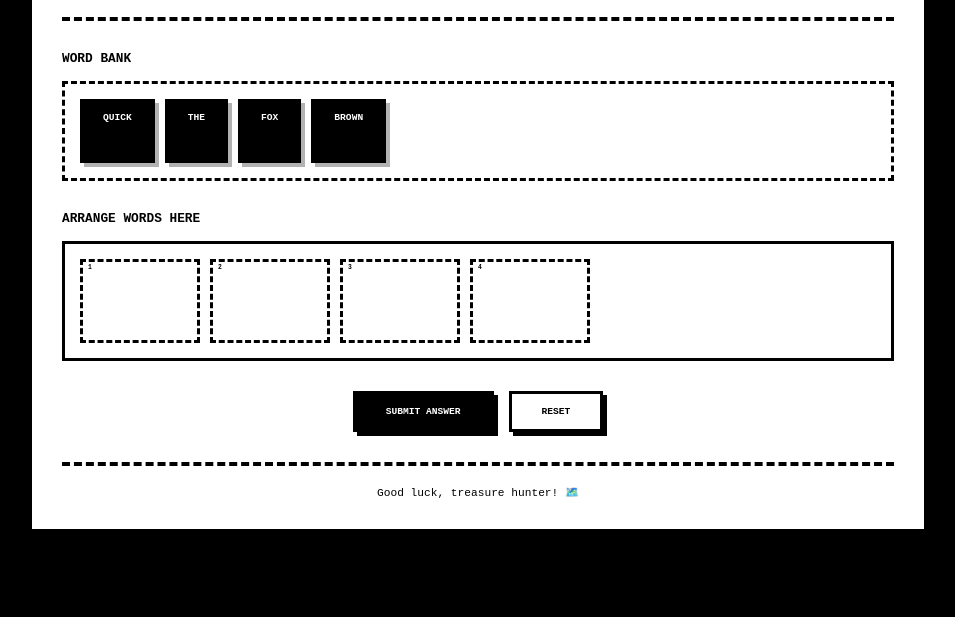
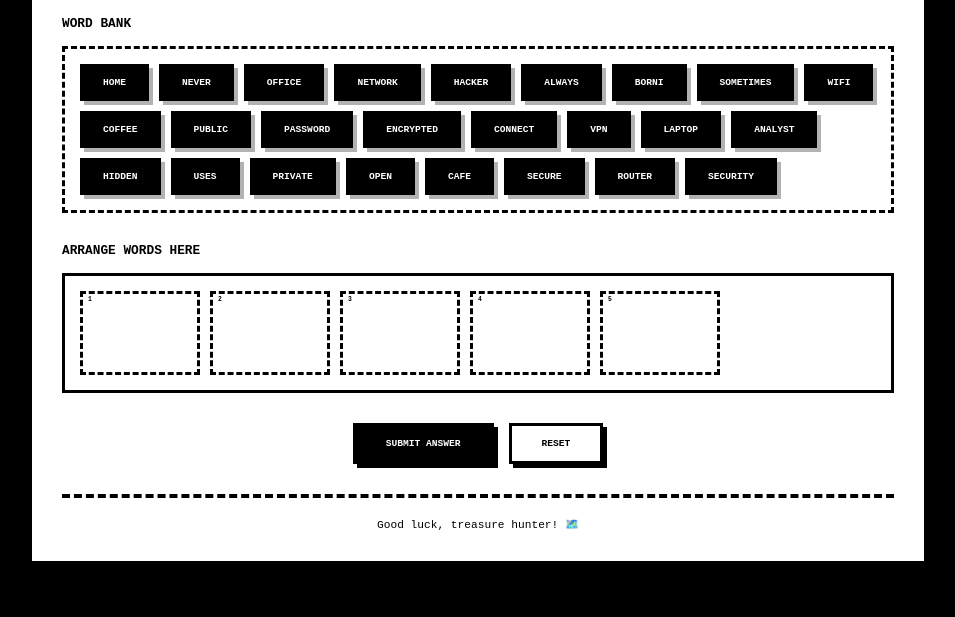
Before and after one commit to helazouch/Treasure-Hack, a website: page index.html in a window 1280 px wide. Shown: the part 183-800 px from the top of the page, without its empty margins (162-1117 px from the left). Drawn offline with Linux system fonts and the light colour scheme.

Commit message:
final commit

```diff
--- a/app.js
+++ b/app.js
@@ -1,4 +1,3 @@
-// Main application logic
 class TreasureHuntGame {
     constructor() {
         this.wordBank = document.getElementById('wordBank');
@@ -15,23 +14,18 @@ class TreasureHuntGame {
     }
 
     async init() {
-        // Shuffle words for randomness
         const shuffledWords = this.shuffleArray([...CONFIG.words]);
 
-        // Create word elements
         shuffledWords.forEach((word, index) => {
             this.createWordElement(word, index);
         });
 
-        // Create drop slots
-        for (let i = 0; i < CONFIG.words.length; i++) {
+        for (let i = 0; i < CONFIG.answerLength; i++) {
             this.createDropSlot(i);
         }
 
-        // Make word bank accept drops
         this.setupWordBankDropZone();
 
-        // Add event listeners
         this.submitBtn.addEventListener('click', () => this.checkAnswer());
         this.resetBtn.addEventListener('click', () => this.reset());
         this.closeModalBtn.addEventListener('click', () => this.closeModal());
@@ -45,7 +39,6 @@ class TreasureHuntGame {
         wordEl.dataset.word = word;
         wordEl.dataset.id = `word-${index}`;
 
-        // Drag events
         wordEl.addEventListener('dragstart', (e) => this.handleDragStart(e));
         wordEl.addEventListener('dragend', (e) => this.handleDragEnd(e));
 
@@ -58,7 +51,6 @@ class TreasureHuntGame {
         slot.dataset.position = position + 1;
         slot.dataset.slotIndex = position;
 
-        // Drop events
         slot.addEventListener('dragover', (e) => this.handleDragOver(e));
         slot.addEventListener('dragleave', (e) => this.handleDragLeave(e));
         slot.addEventListener('drop', (e) => this.handleDrop(e));
@@ -104,19 +96,15 @@ class TreasureHuntGame {
         const slot = e.currentTarget;
         slot.classList.remove('drag-over');
 
-        // Check if slot is empty
         if (!slot.querySelector('.word') && this.draggedElement) {
-            // Remove from old parent
             const oldParent = this.draggedElement.parentNode;
             if (oldParent.classList.contains('drop-slot')) {
                 oldParent.classList.remove('filled');
             }
 
-            // Add to new slot
             slot.appendChild(this.draggedElement);
             slot.classList.add('filled');
 
-            // Update current answer
             this.updateCurrentAnswer();
         }
 
@@ -124,7 +112,6 @@ class TreasureHuntGame {
     }
 
     setupWordBankDropZone() {
-        // Allow dropping words back to word bank
         this.wordBank.addEventListener('dragover', (e) => {
             if (e.preventDefault) {
                 e.preventDefault();
@@ -147,16 +134,13 @@ class TreasureHuntGame {
             this.wordBank.classList.remove('drag-over');
 
             if (this.draggedElement) {
-                // Remove from old parent (drop slot)
                 const oldParent = this.draggedElement.parentNode;
                 if (oldParent.classList.contains('drop-slot')) {
                     oldParent.classList.remove('filled');
                 }
 
-                // Add back to word bank
                 this.wordBank.appendChild(this.draggedElement);
 
-                // Update current answer
                 this.updateCurrentAnswer();
             }
 
@@ -181,30 +165,24 @@ class TreasureHuntGame {
     async checkAnswer() {
         this.updateCurrentAnswer();
 
-        // Check if all slots are filled
         if (this.currentAnswer.includes(null)) {
             this.showModal('Incomplete!', 'Please fill all slots before submitting.', null);
             return;
         }
 
-        // Create answer string
         const answerString = this.currentAnswer.join(' ');
 
-        // Hash the answer
         const answerHash = await this.hashString(answerString);
 
-        // Check against stored hash
         if (answerHash === CONFIG.correctAnswerHash) {
-            // Decrypt flag using the correct answer as the key
             const flag = await this.decryptFlag(CONFIG.encryptedFlag, answerString);
-            this.showModal('🎉 Congratulations! 🎉', 'You found the treasure!', flag);
+            this.showModal('🎉 Congratulations! 🎉', 'You found the flag!', flag);
         } else {
             this.showModal('❌ Incorrect', 'That\'s not the right combination. Try again!', null);
         }
     }
 
     async hashString(str) {
-        // Use SHA-256 to hash the string
         const encoder = new TextEncoder();
         const data = encoder.encode(str);
         const hashBuffer = await crypto.subtle.digest('SHA-256', data);
@@ -214,9 +192,7 @@ class TreasureHuntGame {
     }
 
     async decryptFlag(encryptedData, key) {
-        // Decrypt flag using AES-256-CBC with the correct answer as key
         try {
-            // Split IV and encrypted data
             const parts = encryptedData.split(':');
             if (parts.length !== 2) {
                 return 'FLAG_DECRYPT_ERROR';
@@ -225,12 +201,10 @@ class TreasureHuntGame {
             const iv = this.hexToBuffer(parts[0]);
             const encrypted = this.hexToBuffer(parts[1]);
 
-            // Derive key from answer using SHA-256
             const encoder = new TextEncoder();
             const keyData = encoder.encode(key);
             const keyHash = await crypto.subtle.digest('SHA-256', keyData);
 
-            // Import key for decryption
             const cryptoKey = await crypto.subtle.importKey(
                 'raw',
                 keyHash,
@@ -239,14 +213,12 @@ class TreasureHuntGame {
                 ['decrypt']
             );
 
-            // Decrypt
             const decrypted = await crypto.subtle.decrypt(
                 { name: 'AES-CBC', iv: iv },
                 cryptoKey,
                 encrypted
             );
 
-            // Convert to string
             const decoder = new TextDecoder();
             return decoder.decode(decrypted);
         } catch (e) {
@@ -283,13 +255,11 @@ class TreasureHuntGame {
     }
 
     reset() {
-        // Move all words back to word bank
         const words = this.dropZone.querySelectorAll('.word');
         words.forEach(word => {
             this.wordBank.appendChild(word);
         });
 
-        // Clear all slots
         const slots = this.dropZone.querySelectorAll('.drop-slot');
         slots.forEach(slot => {
             slot.classList.remove('filled');
@@ -308,7 +278,6 @@ class TreasureHuntGame {
     }
 }
 
-// Initialize the game when DOM is loaded
 document.addEventListener('DOMContentLoaded', () => {
     new TreasureHuntGame();
 });
--- a/config.js
+++ b/config.js
@@ -1,21 +1,37 @@
-// Auto-generated config file
-// DO NOT EDIT MANUALLY - Generated by build.js from .env
-
 const CONFIG = {
-    // Shuffled words for the puzzle
     words: [
-    "the",
-    "quick",
-    "brown",
-    "fox"
+    "borni",
+    "always",
+    "uses",
+    "public",
+    "wifi",
+    "coffee",
+    "password",
+    "secure",
+    "network",
+    "home",
+    "never",
+    "sometimes",
+    "hacker",
+    "analyst",
+    "private",
+    "vpn",
+    "router",
+    "laptop",
+    "security",
+    "office",
+    "cafe",
+    "open",
+    "hidden",
+    "connect",
+    "encrypted"
 ],
 
-    // SHA-256 hash of the correct answer
-    correctAnswerHash: '9ecb36561341d18eb65484e833efea61edc74b84cf5e6ae1b81c63533e25fc8f',
+    answerLength: 5,
 
-    // AES-256 encrypted flag (encrypted with correct answer as key)
-    encryptedFlag: '4f3331959f854d9bf20e39af5b4bbec0:a68630ddc68f89bbbd670ed58648b4cb1ea7b07b29ed09b115f9e6fa51147e633b726185b7c1225fe337c6170e9a9cfc'
+    correctAnswerHash: '4d348072897c9ba5dac045a8e3369b5701ecf4ac4ca4beb797ea138ebd4aee95',
+
+    encryptedFlag: '09782fb2ea6423789266471dcc7c9d37:6677c76f4ebde7c03fb8a58232c62a907fcd07b4eec5afc8c80200b5f3e1eb640f8158e7c25a6ac81545a331d82d3586'
 };
 
-// Prevent modification
 Object.freeze(CONFIG);
--- a/index.html
+++ b/index.html
@@ -9,34 +9,28 @@
 <body>
     <div class="container">
         <header>
-            <h1>🏴‍☠️ Treasure Hunt Challenge</h1>
+            <h1>Treasure Hack </h1>
             <p class="subtitle">Arrange the words in the correct order to reveal the flag!</p>
         </header>
 
         <main>
-            <!-- Word Bank - Source of draggable words -->
             <section class="word-bank-section">
                 <h2>Word Bank</h2>
                 <div id="wordBank" class="word-bank">
-                    <!-- Words will be dynamically inserted here -->
                 </div>
             </section>
 
-            <!-- Drop Zone - Where words are arranged -->
             <section class="drop-zone-section">
                 <h2>Arrange Words Here</h2>
                 <div id="dropZone" class="drop-zone">
-                    <!-- Drop slots will be dynamically created here -->
                 </div>
             </section>
 
-            <!-- Controls -->
             <div class="controls">
                 <button id="submitBtn" class="submit-btn">Submit Answer</button>
                 <button id="resetBtn" class="reset-btn">Reset</button>
             </div>
 
-            <!-- Result Modal -->
             <div id="resultModal" class="modal hidden">
                 <div class="modal-content">
                     <div class="modal-header">
--- a/style.css
+++ b/style.css
@@ -63,7 +63,6 @@ h2 {
     line-height: 1.5;
 }
 
-/* Word Bank Styles */
 .word-bank-section {
     margin-bottom: 30px;
 }
@@ -116,7 +115,6 @@ h2 {
     cursor: grabbing;
 }
 
-/* Drop Zone Styles */
 .drop-zone-section {
     margin-bottom: 30px;
 }
@@ -165,7 +163,6 @@ h2 {
     border-color: #000;
 }
 
-/* Controls */
 .controls {
     display: flex;
     gap: 15px;
@@ -219,7 +216,6 @@ button:active {
     color: #fff;
 }
 
-/* Modal Styles */
 .modal {
     position: fixed;
     top: 0;
@@ -281,7 +277,7 @@ button:active {
 }
 
 .modal-body p {
-    font-size: 0.5em;
+    font-size: 0.8em;
     color: #000;
     margin-bottom: 20px;
     line-height: 1.6;
@@ -311,7 +307,6 @@ button:active {
     color: #000;
 }
 
-/* Footer */
 footer {
     text-align: center;
     margin-top: 30px;
@@ -321,7 +316,6 @@ footer {
     border-top: 4px dashed #000;
 }
 
-/* Responsive Design */
 @media (max-width: 768px) {
     .container {
         padding: 20px;
```
Also changed, not shown: build.js (+10 -32 lines), README.md (deleted), 1 other file.
